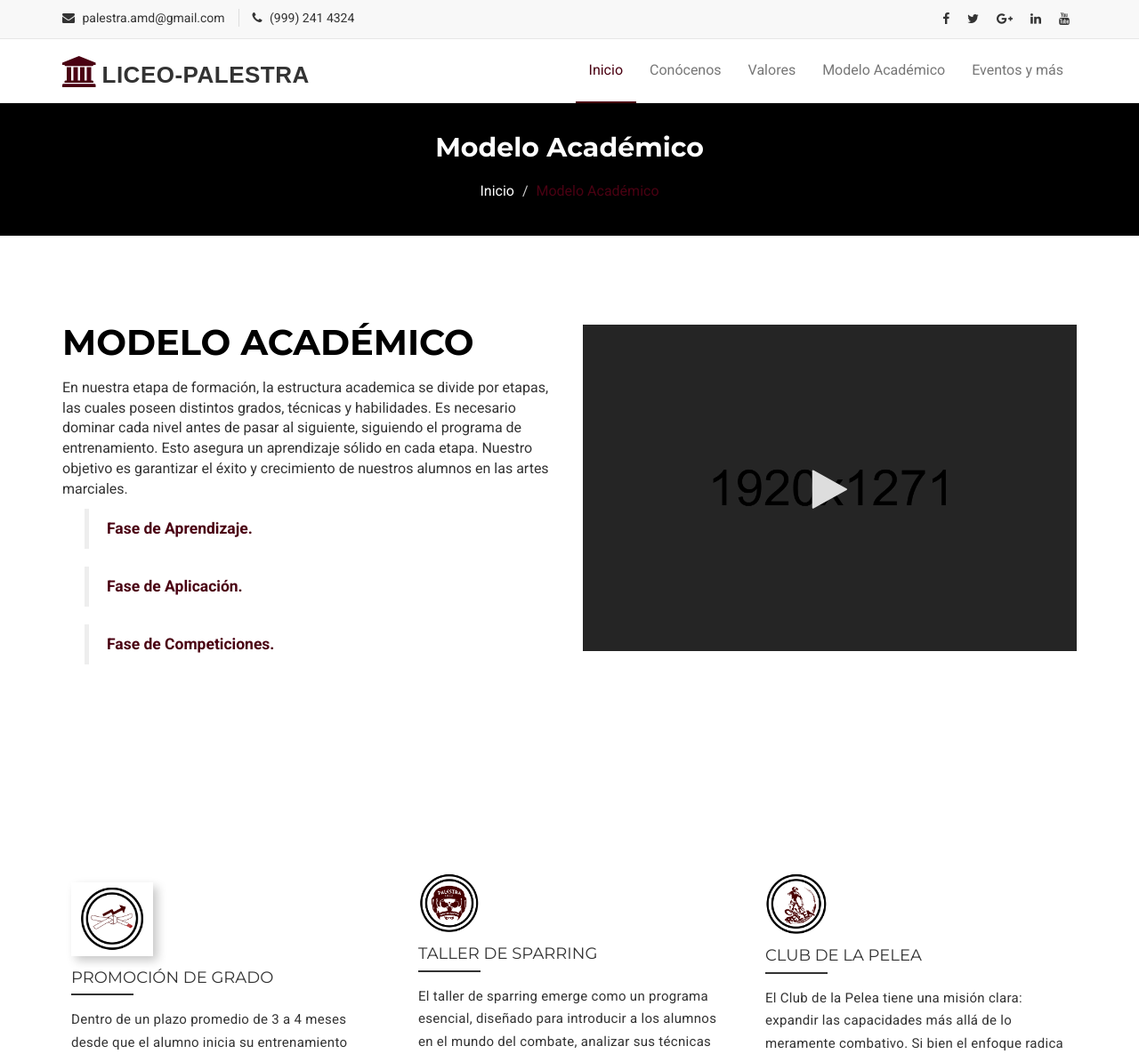
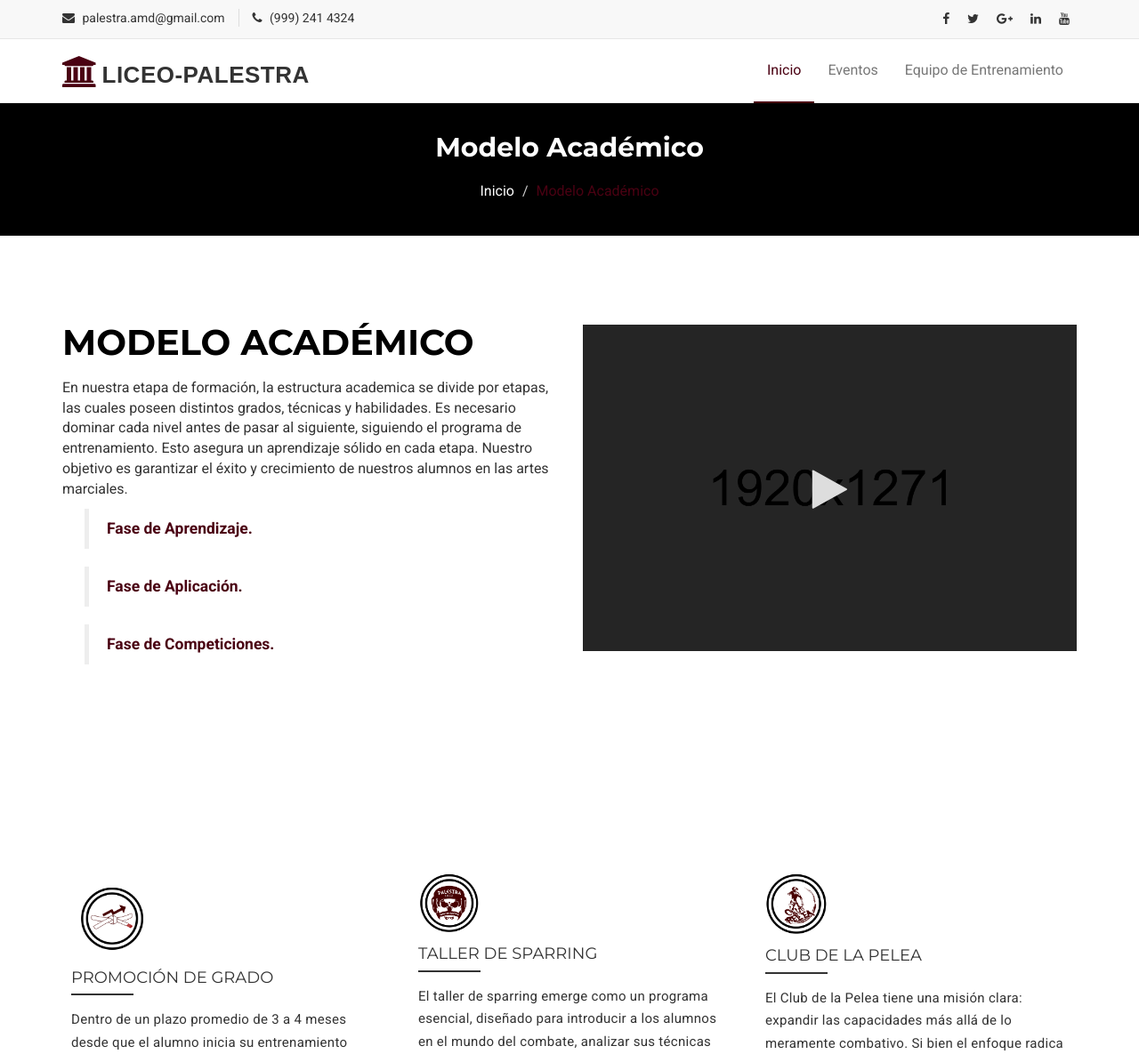
Before and after one commit to IJCC/liceo-palestra, a PHP site: page /modelo-academico.php in a window 1280 px wide. Shown: the top 1185 px of the page at 89% size. Run offline with PHP 8.4, Linux system fonts and the light colour scheme; some web fonts are replaced.

Commit message:
Cambios en menu y modelo-academico

```diff
--- a/assets/css/modal.css
+++ b/assets/css/modal.css
@@ -6,7 +6,6 @@
     text-shadow:none;
     border-radius:0px;
     background: #fff;
-    box-shadow: 5px 5px 10px 0px rgba(0,0,0,0.22);
     text-decoration: none;
  }
 
--- a/assets/css/theme-color/default-theme.css
+++ b/assets/css/theme-color/default-theme.css
@@ -63,7 +63,7 @@ Author URI : http://www.markups.io/
 }
 #mu-features .mu-features-area .mu-features-content .mu-single-feature a:hover, #mu-features .mu-features-area .mu-features-content .mu-single-feature a:focus {
   color: #4a0112;
-  border-color: #4a0112;
+
 }
 
 #mu-latest-courses .mu-latest-courses-area .mu-latest-courses-content .slick-dots .slick-active {
--- a/modelo-academico.php
+++ b/modelo-academico.php
@@ -100,44 +100,15 @@
           <!-- TEXT BASED LOGO -->
           <a class="navbar-brand" href="index.php"><i class="fa fa-university"></i><span class="dalek">LICEO-PALESTRA</span></a>
           <!-- IMG BASED LOGO  -->
-          <!-- <a class="navbar-brand" href="index.html"><img src="assets/img/logo.png" alt="logo"></a> -->
         </div>
         <div id="navbar" class="navbar-collapse collapse">
           <ul id="top-menu" class="nav navbar-nav navbar-right main-nav">
             <li class="active"><a href="index.php">Inicio</a></li>
-            <!--<li class="dropdown">
-              <a href="#" class="dropdown-toggle" data-toggle="dropdown">Course <span class="fa fa-angle-down"></span></a>
-              <ul class="dropdown-menu" role="menu">
-                <li><a href="cursos.php">Archivo de cursos</a></li>
-                <li><a href="detalles_cursos.php">Detalles de cursos</a></li>
-              </ul>-->
             </li>
-            <li class=""><a href="conocenos.php">Conócenos</a></li>
-            <!--<li class="dropdown">
-              <a href="#" class="dropdown-toggle" data-toggle="dropdown">Course <span class="fa fa-angle-down"></span></a>
-              <ul class="dropdown-menu" role="menu">
-                <li><a href="cursos.php">Archivo de cursos</a></li>
-                <li><a href="detalles_cursos.php">Detalles de cursos</a></li>
-              </ul>-->
+            <li class=""><a href="eventos.php">Eventos</a></li>
             </li>
-            <li><a href="valores.php">Valores</a></li>
-            <li class=""><a href="modelo-academico.php">Modelo Académico</a></li>
-            <!--<li class="dropdown">
-              <a href="#" class="dropdown-toggle" data-toggle="dropdown">Course <span class="fa fa-angle-down"></span></a>
-              <ul class="dropdown-menu" role="menu">
-                <li><a href="cursos.php">Archivo de cursos</a></li>
-                <li><a href="detalles_cursos.php">Detalles de cursos</a></li>
-              </ul>-->
+            <li class=""><a href="eventos.php">Equipo de Entrenamiento</a></li>
             </li>
-            <li class=""><a href="eventos.php">Eventos y más</a></li>
-            <!--<li class="dropdown">
-              <a href="#" class="dropdown-toggle" data-toggle="dropdown">Course <span class="fa fa-angle-down"></span></a>
-              <ul class="dropdown-menu" role="menu">
-                <li><a href="cursos.php">Archivo de cursos</a></li>
-                <li><a href="detalles_cursos.php">Detalles de cursos</a></li>
-              </ul>-->
-            </li>
-            <!--<li><a href="#" id="mu-search-icon"><i class="fa fa-search"></i></a></li>-->
           </ul>
         </div><!--/.nav-collapse -->
       </div>
@@ -237,7 +208,7 @@
               <div class="row">
                 <div class="col-lg-4 col-md-12">
                   <div class="mu-single-feature">
-                  <a href="#modal" title="Políticas de privacidad" class="btn"><img src="assets/img/modelo/grado.png" width="70px" alt="img"><img></a>
+                  <a href="#modal" title="" class="btn"><img src="assets/img/modelo/grado.png" width="70px" alt="img"><img></a>
                   <div id="modal">
                         <a href="#cerrar"></a>
                       <div id="modalContent">
```
Also changed, not shown: eventos.php (+4 -31 lines), index.php (+5 -49 lines).
